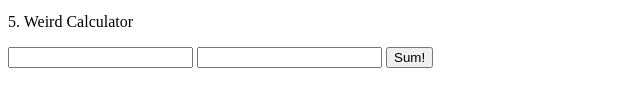
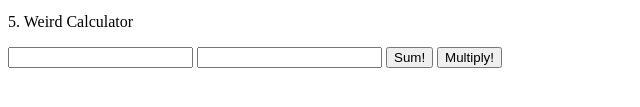
Before and after one commit to JDC1492/crazy_xylophone, a plain HTML site: page index.html in a window 1280 px wide. Shown: the part 485-592 px from the top of the page, without its empty margins (0-640 px from the left). Drawn offline with Linux system fonts and the light colour scheme.

Commit message:
Adding a button for multiplication

```diff
--- a/everyday.js
+++ b/everyday.js
@@ -77,3 +77,5 @@ mathForm.addEventListener("submit", (event) => {
 });
 
 const addItUp = (num1, num2) => num1 + num2;
+
+//six
--- a/index.html
+++ b/index.html
@@ -45,6 +45,7 @@
         <input type="number" id='num1'/>
         <input type="number" id='num2'/>
         <button onclick="addItUp()">Sum!</button>
+        <button onclick="whatsTheProduct()"> Multiply!</button>
       </form>
       <div id="total-section"></div>
     </div>
```
